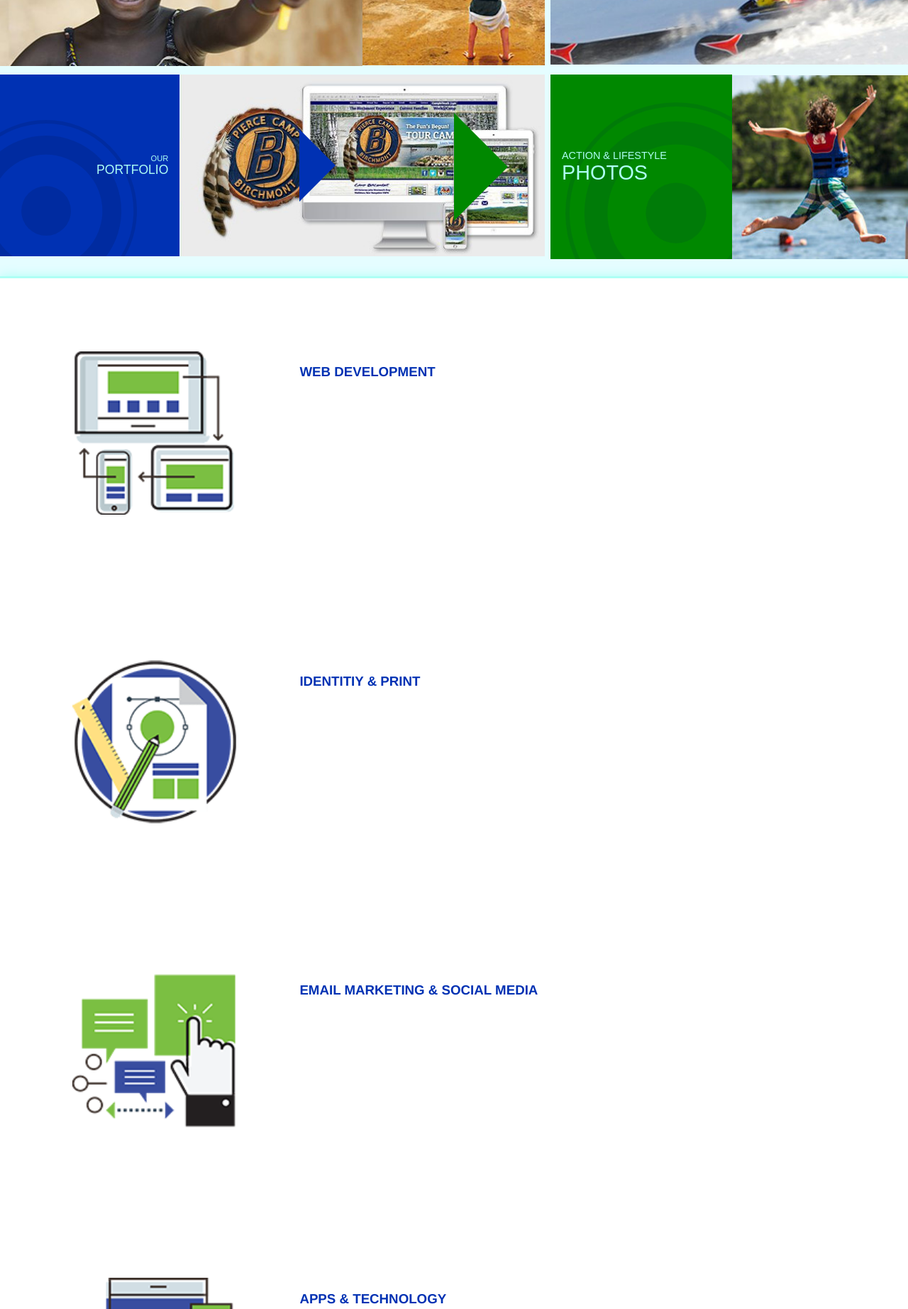
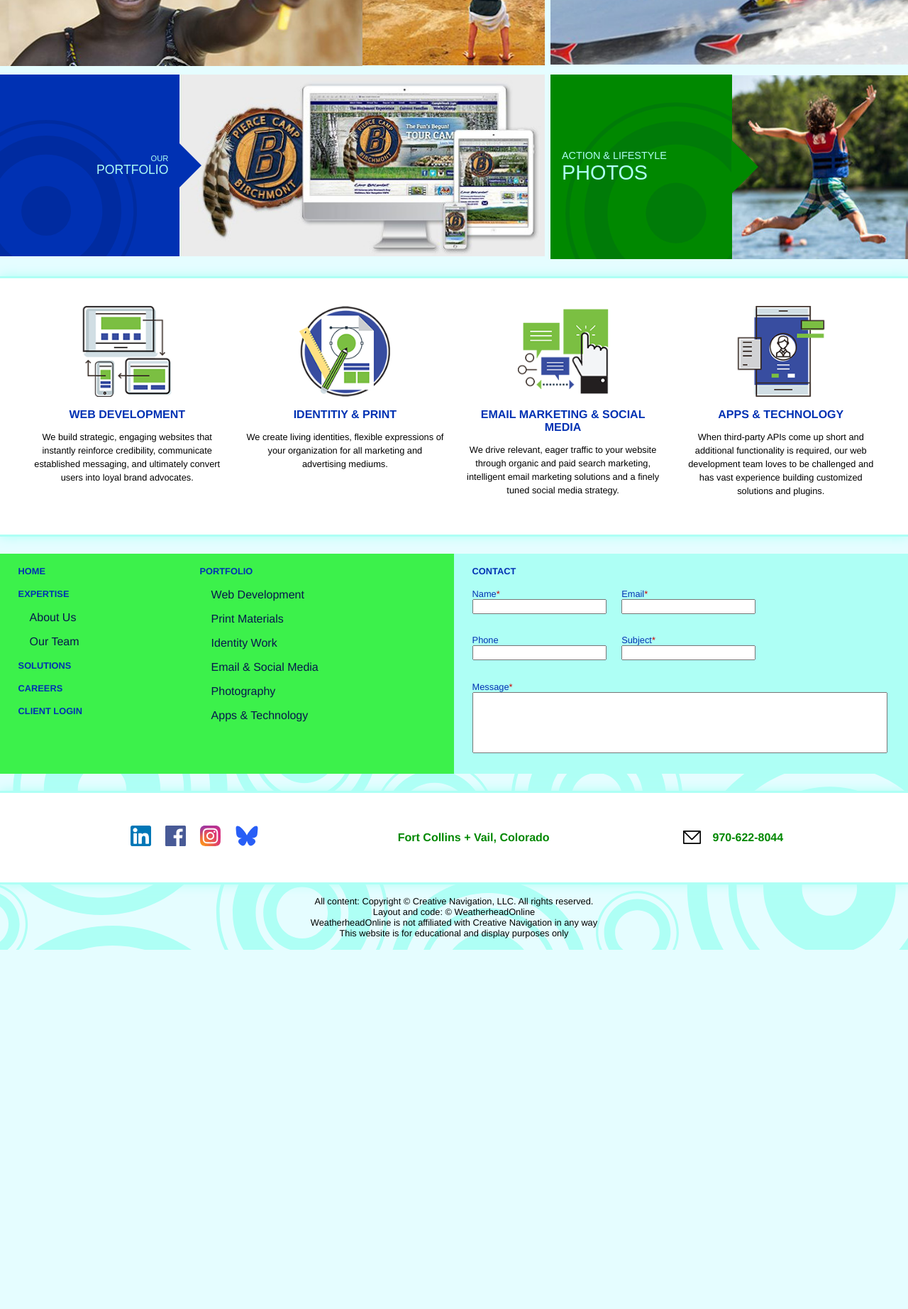
Before and after one commit to WeatherheadOnline/CreNav1, a PHP site: page /CreNav.html in a window 1280 px wide. Shown: the part 1222-3066 px from the top of the page at 71% size. After the commit the page ends 2560 px from the top, so only its background shows below. Run offline with PHP 8.4, Linux system fonts and the light colour scheme.

Commit message:
Mobile CSS for both portrait and landscape

```diff
--- a/CreNav.css
+++ b/CreNav.css
@@ -417,14 +417,31 @@ h2 {
     height: auto;
 }
 
-#f-portfolio div.colorblock {overflow: hidden;}
+#f-portfolio div.clearstack-front {
+    width: 100%;
+    height: 100%;
+    position: relative;
+    overflow: hidden;
+}
 
-#f-portfolio div.out-triangle {
+#f-portfolio > div.colorblock > div.clearstack-front > div {
+    width: 100%;
+    height: 100%;
+    overflow: hidden;
+}
+
+#f-portfolio div.colorblock::after {
+    content: "";
+    position: absolute;
+    top: calc(50% - 4vw);
+    right: -3.9vw;
+    height: 0;
+    width: 0;
     border-top: 4vw solid transparent;
     border-bottom: 4vw solid transparent;
     border-left: 4vw solid var(--blueMd);
-    position: absolute;    /* relative to #f-portfolio */
-    left: 33%;
+    z-index: 3;
+
 }
 
 #f-portfolio svg {
@@ -438,6 +455,18 @@ h2 {
 #f-portfolio circle.stroke {stroke: #000000; fill: none;}
 #f-portfolio circle.fill {fill: #000000; stroke: none;}
 
+@media screen and (any-hover: none) and (orientation: landscape) {
+    #f-portfolio div.colorblock::after {
+        top: calc(50% - 2.5vw);
+        right: -2.4vw;
+        border-top: 2.5vw solid transparent;
+        border-bottom: 2.5vw solid transparent;
+        border-left: 2.5vw solid var(--blueMd);
+
+    }
+}
+
+
 /* ~~~ Featured section: action photos ~~~ */
 
 #f-photos {
@@ -450,7 +479,6 @@ h2 {
     background-color: var(--greenDk);
     height: 100%;
     position: relative;
-    overflow: hidden;
 }
 
 #f-photos p {
@@ -474,12 +502,24 @@ h2 {
     height: auto;
 }
 
-#f-photos div.out-triangle {
+#f-photos div.colorblock div.clearstack-front {
+    width: 100%;
+    height: 100%;
+    overflow: hidden;
+    position: relative;
+}
+
+#f-photos div.colorblock::after {
+    content: "";
+    position: absolute;
+    top: calc(50% - 6vw);
+    right: -5.9vw;
+    height: 0;
+    width: 0;
     border-top: 6vw solid transparent;
     border-bottom: 6vw solid transparent;
     border-left: 6vw solid var(--greenDk);
-    position: absolute;
-    left: 50%;
+    z-index: 3;
 }
 
 #f-photos svg {
@@ -493,7 +533,16 @@ h2 {
 #f-photos circle.stroke {stroke: var(--blueDk); fill: none;}
 #f-photos circle.fill {fill: var(--blueDk); stroke: none;}
 
+@media screen and (any-hover: none) and (orientation: landscape) {
+    #f-photos div.colorblock::after {
+        top: calc(50% - 3vw);
+        right: -2.9vw;
+        border-top: 3vw solid transparent;
+        border-bottom: 3vw solid transparent;
+        border-left: 3vw solid var(--greenDk);
+    }
 
+}
 
 /* ************************************ */
 /*  *****   "Services" section   *****  */
@@ -533,6 +582,36 @@ h2 {
     display: none;
 }
 
+@media screen and (any-hover: none) and (orientation: landscape) {
+    #services {
+        flex-direction: row;
+        padding: 2vw;
+    }
+    .services-wrapper {
+        flex-direction: column;
+        margin: 1vw;
+        align-items: center;
+        width: 22vw;
+    }
+    .services-wrapper img {
+        width: 10vw;
+        height: auto;
+    }
+    .services-text h3 {
+        font-size: 1rem;
+        text-align: center;
+        margin-left: unset;
+        font-weight: light;
+        margin-bottom: 0;
+    }
+    .services-text p {
+        display: block;
+        text-align: center;
+        font-size: 0.8rem;
+        line-height: 1.2rem;
+    }
+}
+
 @media screen and (any-hover: hover) {
     #services {
         flex-direction: row;
@@ -559,10 +638,25 @@ h2 {
 #links-contact {
     display: flex;
     flex-direction: column-reverse;
+    margin-top: 3vh;
 }
 
 h4 {
     text-transform: uppercase;
+}
+
+@media screen and (any-hover: none) and (orientation: landscape) {
+    #links-contact {flex-direction: row;}
+    #links-contact > div {width: 50vw;}
+}
+
+@media screen and (any-hover: hover) {
+    #links-contact {
+        flex-direction: row;
+    }
+    #links-contact > div {
+        width: 50vw;
+    }
 }
 
 /* ~~~  Links  ~~~~ */
@@ -584,15 +678,26 @@ h4 {
     text-indent: 1rem;
 }
 
-#linksCol2 {display: none;}
+#linksColB {display: none;}
 
+@media screen and (any-hover: none) and (orientation: landscape) {
+    #footer-links {padding: 0 2vw;}
+    #footer-links h4 {font-size: 0.8rem;}
+    #footer-links p {
+        font-size: 1rem;
+        text-indent: 1rem;
+    }
+}
+
+@media screen and (any-hover: hover) {
+    #linksColB {display: unset;}
+    #linksColA {display: none;}
+}
 
 /* ~~~  Contact  ~~~ */
 
-
 #footer-contact {
     background-color: var(--aquaMd);
-    margin-top: 3vh;
     padding: 0 5%;
     padding-bottom: 5%;
     color: var(--blueMd);
@@ -616,18 +721,27 @@ input[type="textarea"] {
     color: #D00000;
 }
 
-/* ~~~  Media queries  ~~~ */
+@media screen and (any-hover: none) and (orientation: landscape) {
+    #footer-contact {
+        padding: 0 2vw;
+    }
+    #footer-contact h4 {
+        font-size: 0.8rem;
+    }
+    label {
+        font-size: 0.8rem;
+    }
+    .form-flex {
+        display: flex;
+        flex-direction: row;
+        gap: 2vw;
+    }
+    input[type="textarea"] {
+        height: 5rem;
+    }
+}
 
-@media screen and (any-hover: hover) {
-    #links-contact {
-        flex-direction: row;
-    }
-    #links-contact > div {
-        width: 50vw;
-    }
-    #linksCol2 {display: unset;}
-    #linksCol1 {display: none;}
-}
+
 
 
 
@@ -652,7 +766,7 @@ footer > div:nth-child(1) {
     border-style: solid;
     border-color: var(--aquaMd);
     box-shadow: 0 0 15px 0 var(--aquaMd);
-    padding-top: 3%;
+    padding: 3% 0;
     color: var(--greenDk);
     font-weight: bold;
     text-wrap: nowrap;
@@ -662,23 +776,17 @@ footer > div:nth-child(1) {
     gap: 1rem;
 }
 
-footer > div:nth-child(1) > div:nth-child(2) img {
+footer > div:nth-child(1) > div:nth-child(3) img {
     /* this targets the email icon */
     height: 1.2rem;
     width: auto;
 }
 
-footer > div:nth-child(1) > div:nth-last-child(1) img {
+footer > div:nth-child(1) > div:nth-child(1) img {
     /* this targets the social media icons */
     padding: 0.5rem;
     height: 1.8rem;
 
-}
-
-footer > div:nth-last-child(1) {
-    font-size: 0.8rem;
-    text-align: center;
-    padding: 1rem;
 }
 
 #email-phone {
@@ -687,3 +795,18 @@ footer > div:nth-last-child(1) {
     align-items: center;
     gap: 1rem;
 }
+
+footer > div:nth-last-child(1) {
+    /* this targets the disclaimer section */
+    font-size: 0.8rem;
+    text-align: center;
+    padding: 1rem;
+}
+
+@media screen and (any-hover: none) and (orientation: landscape) {
+    footer > div:nth-child(1) {
+        flex-direction: row;
+        justify-content: space-evenly;
+        gap: 1vw;
+    }
+}
--- a/CreNav.html
+++ b/CreNav.html
@@ -85,7 +85,6 @@
                         <p>Our<br><span>portfolio</span></p>
                     </div>
                 </div>
-                <div class="triangle out-triangle"></div>
                 <img src="assets/our-portfolio.jpg">
             </div>
 
@@ -102,7 +101,6 @@
                         <p>Action & lifestyle<br><span>photos</span></p>
                     </div>
                 </div>
-                <div class="triangle out-triangle"></div>
                 <img src="assets/photo-callout.jpg">
             </div>
         </section>
@@ -149,7 +147,7 @@
                         <p>Our Team</p>
                         <h4>Solutions</h4>
                     </div>
-                    <div id="linksCol1">
+                    <div id="linksColA">
                         <h4>Careers</h4>
                         <h4>Client Login</h4>
                     </div>
@@ -163,7 +161,7 @@
                     <p>Photography</p>
                     <p>Apps & Technology</p>
                 </div>
-                <div id="linksCol2">
+                <div id="linksColB">
                     <h4>Careers</h4>
                     <h4>Client Login</h4>
                 </div>
@@ -171,17 +169,27 @@
             <div id="footer-contact">
                 <form>
                     <h4>Contact</h4>
+                    <div class="form-flex">
                         <label for="name">Name<span class="asterisk">*</span><input type="text" id="name" name="name"></label>
                         <label for="email">Email<span class="asterisk">*</span><input type="email" id="email" name="email"></label>
+                    </div>
+                    <div class="form-flex">
                         <label for="phone">Phone<input type="text" id="phone" name="phone"></label>
                         <label for="subject">Subject<span class="asterisk">*</span><input type="text" id="subject" name="subject"></label>
+                    </div>
                     <label for="message">Message<span class="asterisk">*</span><input type="textarea" id="message" name="message"></label>
                 </form>
             </div>
         </section>
     </main>
     <footer>
-        <div> <!-- gray section -->
+        <div> <!-- address / links section -->
+            <div>
+                <img src="assets/linkedin-logo.svg">
+                <img src="assets/facebook-logo.svg">
+                <img src="assets/instagram-logo.svg">
+                <img src="assets/bluesky-logo.svg">
+            </div>
             <div>
                 <p>Fort Collins + Vail, Colorado</p>
             </div>
@@ -189,17 +197,12 @@
                 <img src="assets/email.svg">
                 <p>970-622-8044</p>
             </div>
-            <div>
-                <img src="assets/linkedin-logo.svg">
-                <img src="assets/facebook-logo.svg">
-                <img src="assets/instagram-logo.svg">
-                <img src="assets/bluesky-logo.svg">
         </div>
-        </div>
-        <div>  <!-- final section -->
+        <div>  <!-- disclaimer section -->
             <p>All content: Copyright &copy; Creative Navigation, LLC. All rights reserved.</p>
-            <p>Layout and code: WeatherheadOnline</p>
+            <p>Layout and code: &copy; WeatherheadOnline</p>
             <p>WeatherheadOnline is not affiliated with Creative Navigation in any way</p>
+            <p>This website is for educational and display purposes only</p>
         </div>
     </footer>
 </body>
```
Lines whose indentation alone changed are shown as unchanged.
